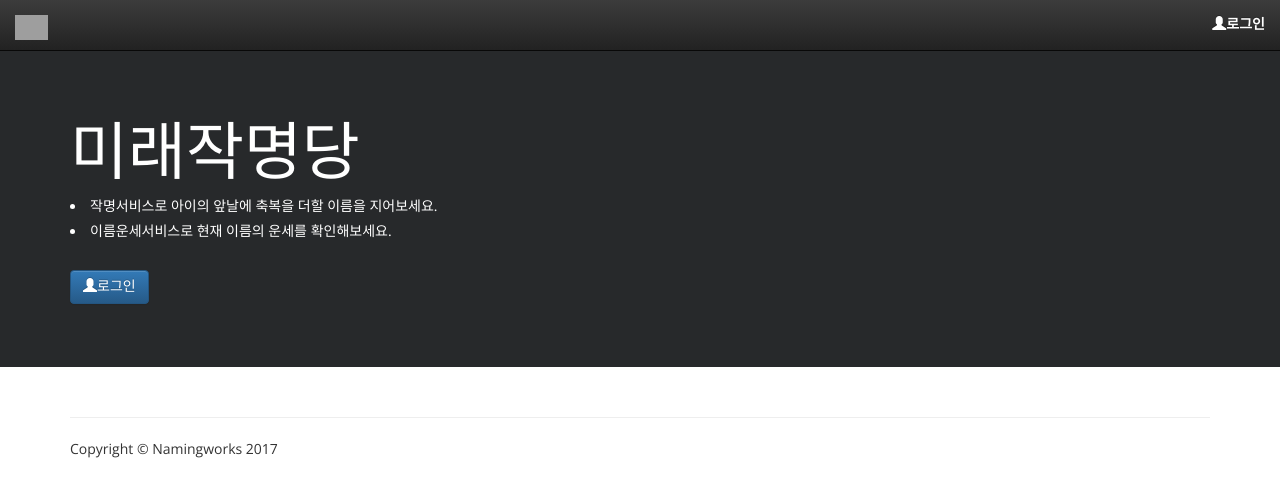
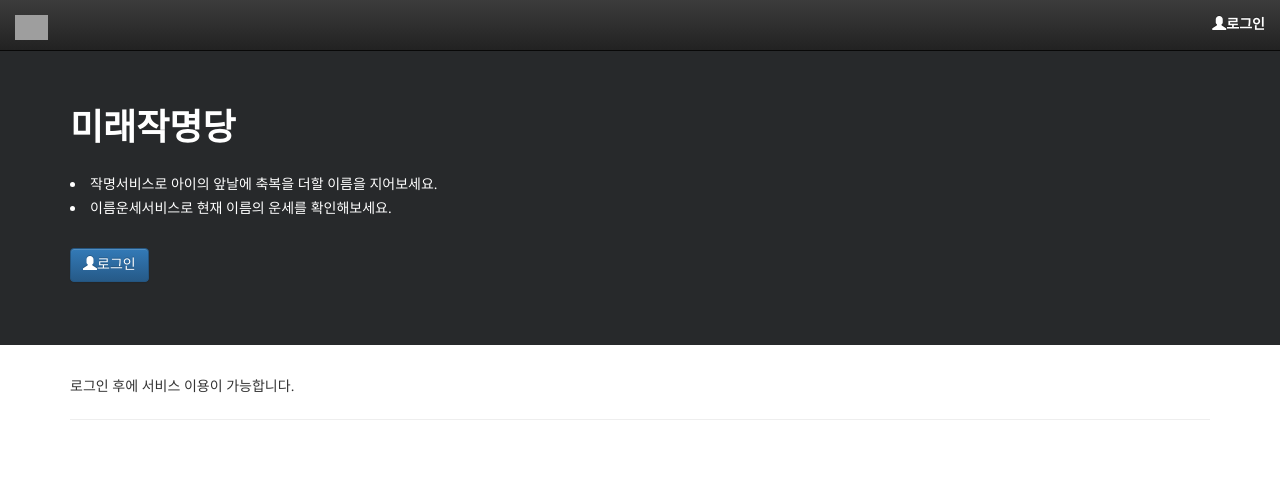
Before and after one commit to byung-u/EdenNaming, a Django app: template namingworks/namingworks/templates/index.html in a window 1280 px wide. Shown: the top 497 px of the page. Run offline with Django 3.2, Linux system fonts and the light colour scheme; the template is opened without the code that fills it, so the values that code supplies are empty; some libraries are stand-ins or nearby versions; grey boxes are pictures that could not be loaded.

Commit message:
FIX main page

```diff
--- a/namingworks/namingworks/templates/index.html
+++ b/namingworks/namingworks/templates/index.html
@@ -13,9 +13,9 @@
     <div class="container">
         <br>
         <br>
-        <h1>미래작명당</h1>
-        <li>작명서비스로 아이의 앞날에 축복을 더할 이름을 지어보세요.</li>
-        <li>이름운세서비스로 현재 이름의 운세를 확인해보세요.</li>
+        <p style="font-size:36px; color: white;"><b>미래작명당</b></p>
+        <li style="color: white;">작명서비스로 아이의 앞날에 축복을 더할 이름을 지어보세요.</li>
+        <li style="color: white;">이름운세서비스로 현재 이름의 운세를 확인해보세요.</li>
         <br>
         {% if user.is_authenticated %}
         {% else %}
@@ -29,24 +29,21 @@
         <div class="col-6 col-lg-4">
             <h2>작명하기</h2>
             <p>탄생 정보 및 성씨 정보를 바탕으로 吉한 이름을 지어줍니다.</p>
-            <p><a class="btn btn-secondary" href="{% url "naming" %}" role="button">아이 정보 입력하기 &raquo;</a></p>
+            <p><a class="btn btn-default" href="{% url "naming" %}" role="button">아이 정보 입력하기 &raquo;</a></p>
         </div><!--/span-->
     </div><!--class-->
     <div class="row">
         <div class="col-6 col-lg-4">
             <h2>이름 운세 확인하기</h2>
             <p>한자획수를 바탕으로 운세를 확인합니다.</p>
-            <p><a class="btn btn-secondary" href="{% url "suri81" %}" role="button">이름 입력하기 &raquo;</a></p>
+            <p><a class="btn btn-default" href="{% url "suri81" %}" role="button">이름 입력하기 &raquo;</a></p>
         </div><!--/span-->
     </div><!--/row-->
     {% else %}
+    <p>로그인 후에 서비스 이용이 가능합니다.</p>
     {% endif %}
 
     <hr>
-
-    <footer>
-        <p>Copyright &copy; Namingworks 2017</p>
-    </footer>
 </div> <!--/.container-->
 
 {% endblock %}
```
